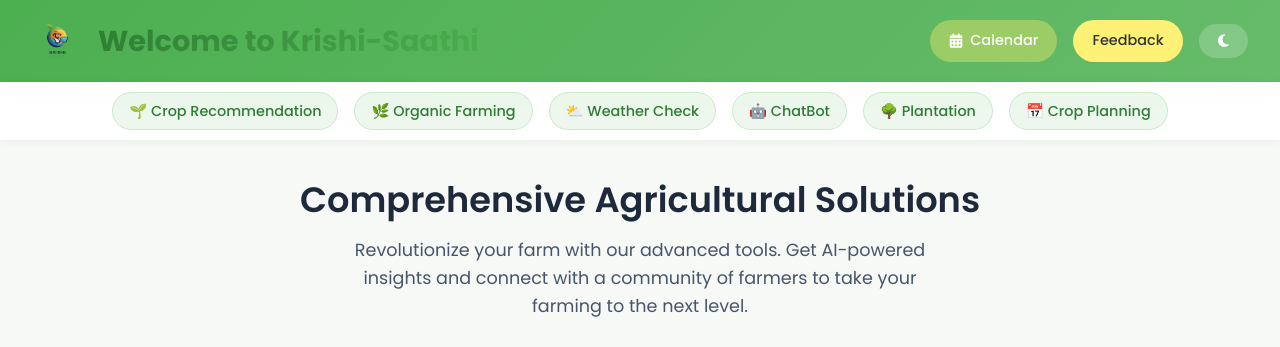
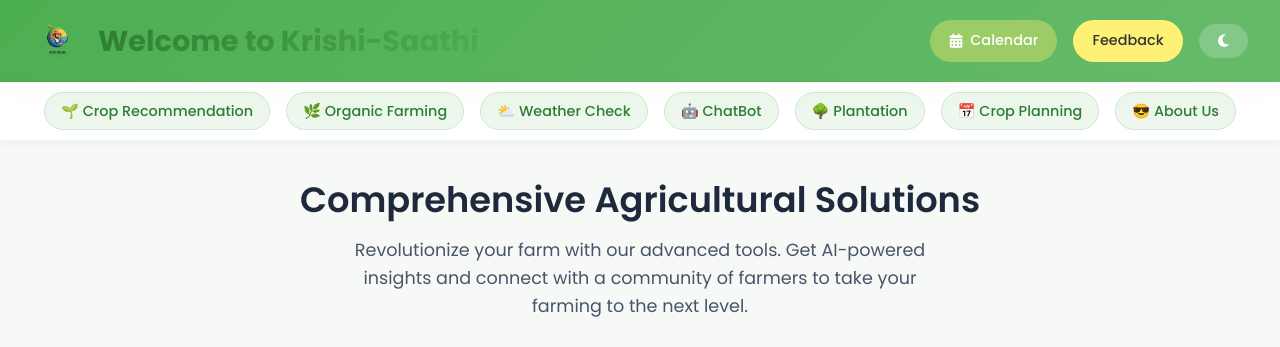
Before and after one commit to PiyangshuBanik/Krishi-Saathi, a plain HTML site: page templates/main.html in a window 1280 px wide. Shown: the top 347 px of the page. Drawn offline with Linux system fonts and the light colour scheme; some packages are replaced by stand-ins of ours; a script that the page names is missing; files whose address does not match are found by name.

Commit message:
readme commit 18

```diff
--- a/templates/main.html
+++ b/templates/main.html
@@ -51,6 +51,7 @@
                 <li><a href="chat.html">🤖 ChatBot</a></li>
                 <li><a href="plantation.html">🌳 Plantation</a></li>
                 <li><a href="Crop_Planning/templates/cropplan.html">📅 Crop Planning</a></li>
+                <li><a href="about.html">😎 About Us</a></li>
             </ul>
         </nav>
     </div>
```
